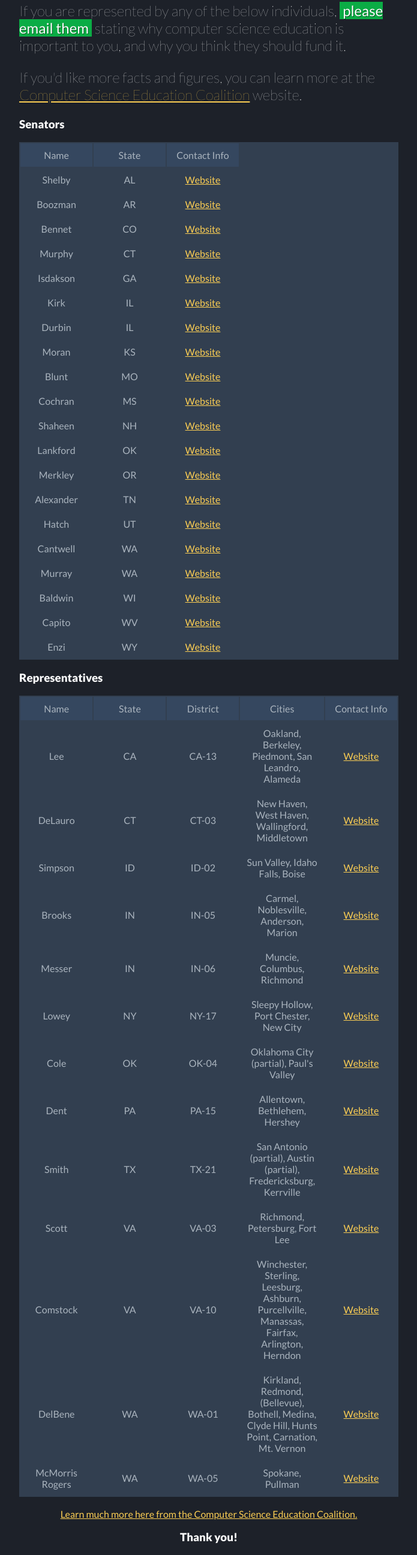
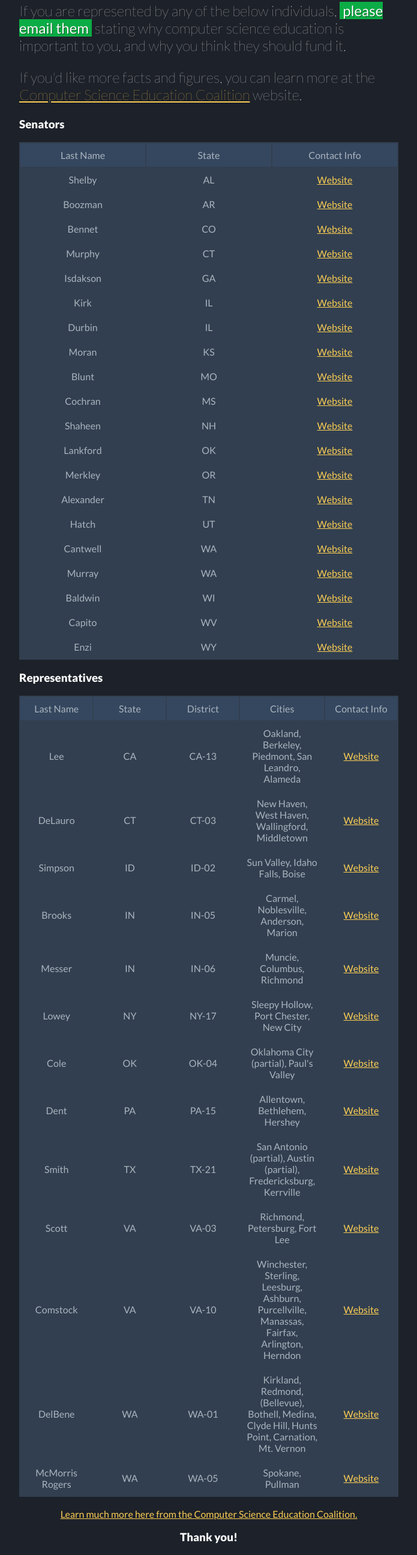
Before and after one commit to cassidoo/cs-education-funding, a plain HTML site: page index.html in a window 1280 px wide. Shown: the part 1340-3933 px from the top of the page at 60% size, without its empty margins (292-987 px from the left). Drawn offline with Linux system fonts and the light colour scheme.

Commit message:
Fix table display issues

```diff
--- a/index.html
+++ b/index.html
@@ -69,9 +69,9 @@
         website.
       </p>
       <h3>Senators</h3>
-      <table>
+      <table class="senators">
         <thead>
-          <th>Name</th>
+          <th>Last Name</th>
           <th>State</th>
           <th>Contact Info</th>
         </thead>
@@ -218,9 +218,9 @@
       </table>
 
       <h3>Representatives</h3>
-      <table>
+      <table class="reps">
         <thead>
-          <th>Name</th>
+          <th>Last Name</th>
           <th>State</th>
           <th>District</th>
           <th>Cities</th>
@@ -350,6 +350,6 @@
         <h3>Thank you!</h3>
       </div>
     </div>
-    <a href="https://github.com/cassidoo/cs-education-contacts" class="github-corner"><svg width="80" height="80" viewBox="0 0 250 250" style="fill:#FF3D56; color:#1D2129; position: absolute; top: 0; border: 0; right: 0;"><path d="M0,0 L115,115 L130,115 L142,142 L250,250 L250,0 Z"></path><path d="M128.3,109.0 C113.8,99.7 119.0,89.6 119.0,89.6 C122.0,82.7 120.5,78.6 120.5,78.6 C119.2,72.0 123.4,76.3 123.4,76.3 C127.3,80.9 125.5,87.3 125.5,87.3 C122.9,97.6 130.6,101.9 134.4,103.2" fill="currentColor" style="transform-origin: 130px 106px;" class="octo-arm"></path><path d="M115.0,115.0 C114.9,115.1 118.7,116.5 119.8,115.4 L133.7,101.6 C136.9,99.2 139.9,98.4 142.2,98.6 C133.8,88.0 127.5,74.4 143.8,58.0 C148.5,53.4 154.0,51.2 159.7,51.0 C160.3,49.4 163.2,43.6 171.4,40.1 C171.4,40.1 176.1,42.5 178.8,56.2 C183.1,58.6 187.2,61.8 190.9,65.4 C194.5,69.0 197.7,73.2 200.1,77.6 C213.8,80.2 216.3,84.9 216.3,84.9 C212.7,93.1 206.9,96.0 205.4,96.6 C205.1,102.4 203.0,107.8 198.3,112.5 C181.9,128.9 168.3,122.5 157.7,114.1 C157.9,116.9 156.7,120.9 152.7,124.9 L141.0,136.5 C139.8,137.7 141.6,141.9 141.8,141.8 Z" fill="currentColor" class="octo-body"></path></svg></a>
+    <a href="https://github.com/cassidoo/cs-education-funding" class="github-corner"><svg width="80" height="80" viewBox="0 0 250 250" style="fill:#FF3D56; color:#1D2129; position: absolute; top: 0; border: 0; right: 0;"><path d="M0,0 L115,115 L130,115 L142,142 L250,250 L250,0 Z"></path><path d="M128.3,109.0 C113.8,99.7 119.0,89.6 119.0,89.6 C122.0,82.7 120.5,78.6 120.5,78.6 C119.2,72.0 123.4,76.3 123.4,76.3 C127.3,80.9 125.5,87.3 125.5,87.3 C122.9,97.6 130.6,101.9 134.4,103.2" fill="currentColor" style="transform-origin: 130px 106px;" class="octo-arm"></path><path d="M115.0,115.0 C114.9,115.1 118.7,116.5 119.8,115.4 L133.7,101.6 C136.9,99.2 139.9,98.4 142.2,98.6 C133.8,88.0 127.5,74.4 143.8,58.0 C148.5,53.4 154.0,51.2 159.7,51.0 C160.3,49.4 163.2,43.6 171.4,40.1 C171.4,40.1 176.1,42.5 178.8,56.2 C183.1,58.6 187.2,61.8 190.9,65.4 C194.5,69.0 197.7,73.2 200.1,77.6 C213.8,80.2 216.3,84.9 216.3,84.9 C212.7,93.1 206.9,96.0 205.4,96.6 C205.1,102.4 203.0,107.8 198.3,112.5 C181.9,128.9 168.3,122.5 157.7,114.1 C157.9,116.9 156.7,120.9 152.7,124.9 L141.0,136.5 C139.8,137.7 141.6,141.9 141.8,141.8 Z" fill="currentColor" class="octo-body"></path></svg></a>
   </body>
 </html>
--- a/main.css
+++ b/main.css
@@ -28,7 +28,6 @@ a {
 table {
   background-color: #323F50;
   color: #AAB4BE;
-  display: block;
   overflow: scroll;
   text-align: center;
   width: 100%;
@@ -86,6 +85,12 @@ th, td {
   40%,80%{transform:rotate(10deg)}
 }
 
+@media (max-width: 400px) {
+  .senators {
+    display: block;
+  }
+}
+
 @media (max-width: 500px) {
   .github-corner:hover .octo-arm {
     animation: none;
@@ -108,6 +113,10 @@ th, td {
     margin-left: 20px;
     margin-right: 20px;
   }
+
+  .reps {
+    display: block;
+  }
 }
 
 @media only screen and (min-width: 1200px) {
```
